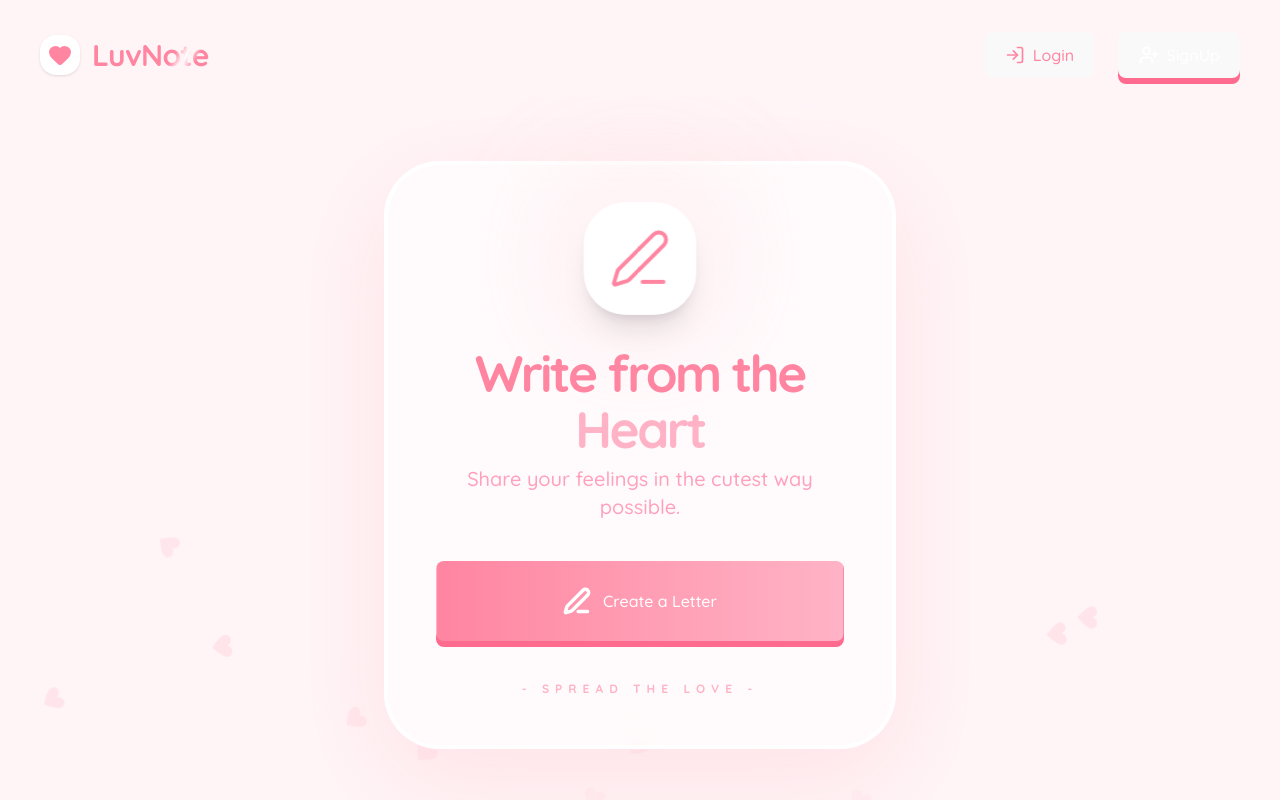
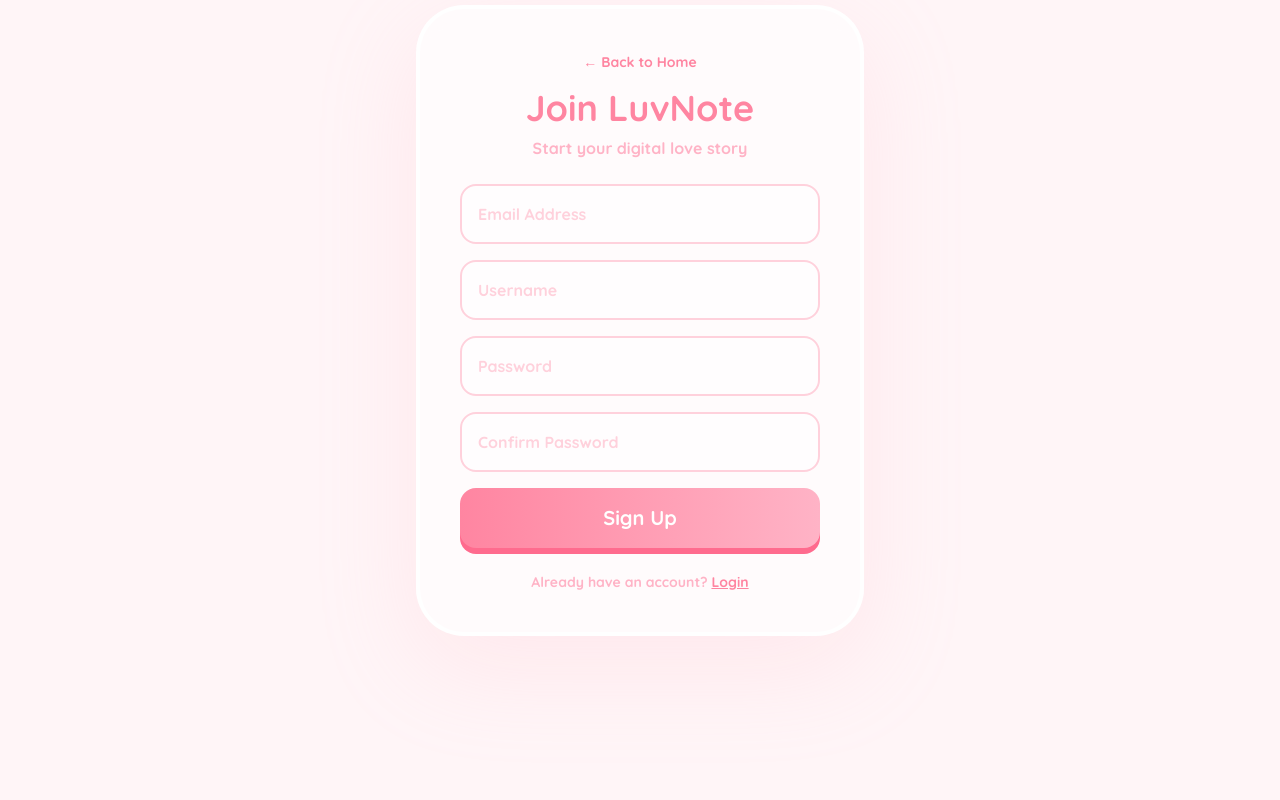
Before and after one commit to edmark1434/confession-letter, a React (Vite) app: page /signup in a window 1280 px wide. Built offline with nearby package versions, Linux system fonts and the light colour scheme.

Commit message:
better visuals 3

```diff
--- a/src/App.css
+++ b/src/App.css
@@ -87,3 +87,37 @@ html, body, #root {
   0%, 100% { transform: translateY(0) scale(1); }
   50% { transform: translateY(-10px) scale(1.05); }
 }
+
+.btn-bubbly-link {
+  display: inline-flex;
+  align-items: center;
+  justify-content: center;
+  text-decoration: none; /* Remove underline */
+  transition: all 0.3s cubic-bezier(0.175, 0.885, 0.32, 1.275);
+  box-shadow: 0 6px 0px #ff6b8e;
+  position: relative;
+  top: 0;
+  cursor: pointer;
+}
+
+.btn-bubbly-link:hover {
+  transform: translateY(-2px);
+  box-shadow: 0 8px 0px #ff6b8e;
+  text-decoration: none; /* Ensure no underline on hover */
+}
+
+.btn-bubbly-link:active {
+  transform: translateY(4px);
+  box-shadow: 0 2px 0px #ff6b8e;
+}
+
+/* Style for regular text links */
+.text-link {
+  text-decoration: none;
+  transition: all 0.3s ease;
+}
+
+.text-link:hover {
+  text-decoration: none;
+  transform: scale(1.1);
+}
--- a/src/App.jsx
+++ b/src/App.jsx
@@ -1,5 +1,6 @@
 import React from 'react';
 import { LogIn, UserPlus, PenLine, Heart } from 'lucide-react';
+import { Link } from 'react-router-dom'; // ADD THIS IMPORT
 import './App.css';
 
 function App() {
@@ -11,19 +12,28 @@ function App() {
           <div className="bg-white p-2 rounded-2xl shadow-sm group-hover:rotate-12 transition-transform">
             <Heart fill="#FF85A1" color="#FF85A1" size={24} />
           </div>
-          <span className="text-3xl font-extrabold text-[#FF85A1] tracking-tight gentle-shine">LuvNote</span>
+          <Link to="/" className="text-3xl font-extrabold text-[#FF85A1] tracking-tight gentle-shine">
+            LuvNote
+          </Link>
         </div>
 
         <div className="flex items-center gap-6">
-          <button className="text-[#FF85A1] font-bold hover:scale-110 transition-transform cursor-pointer text-lg flex items-center gap-2">
+          {/* Replace button with Link */}
+          <Link
+            to="/login"
+            className="text-[#FF85A1] font-bold hover:scale-110 transition-transform cursor-pointer text-lg flex items-center gap-2"
+          >
             <LogIn size={20} /> Login
-          </button>
+          </Link>
 
-          {/* New Bubbly SignUp Button */}
-          <button className="btn-bubbly bg-[#FF85A1] text-white font-bold py-3 px-8 rounded-2xl flex items-center gap-2 cursor-pointer border-none">
+          {/* Replace button with Link */}
+          <Link
+            to="/signup"
+            className="btn-bubbly bg-[#FF85A1] text-white font-bold py-3 px-8 rounded-2xl flex items-center gap-2 cursor-pointer border-none"
+          >
             <UserPlus size={20} strokeWidth={2.5} />
             SignUp
-          </button>
+          </Link>
         </div>
       </nav>
 
@@ -65,7 +75,7 @@ function App() {
           </header>
 
           <div>
-            {/* Improved Main CTA Button */}
+            {/* Keep this as a button if it doesn't navigate */}
             <button className="btn-bubbly w-full h-20 bg-gradient-to-r from-[#FF85A1] to-[#FFB3C6] text-white font-black text-2xl rounded-3xl shadow-[0_10px_25px_rgba(255,133,161,0.3)] flex items-center justify-center gap-3 cursor-pointer border-none">
               <PenLine size={28} strokeWidth={3} />
               Create a Letter
--- /dev/null
+++ b/src/RouterConfig.jsx
@@ -0,0 +1,17 @@
+import React from 'react';
+import { Routes, Route } from 'react-router-dom';
+import App from './App.jsx';
+import LoginPage from './auth/Login.jsx';
+import SignupPage from './auth/Signup.jsx';
+
+const RouterConfig = () => {
+  return (
+    <Routes>
+      <Route path="/" element={<App />} />
+      <Route path="/login" element={<LoginPage />} />
+      <Route path="/signup" element={<SignupPage />} />
+    </Routes>
+  );
+};
+
+export default RouterConfig;
--- /dev/null
+++ b/src/auth/Login.jsx
@@ -0,0 +1,36 @@
+import React from 'react';
+import { Link } from 'react-router-dom';
+
+const LoginPage = () => (
+  <main className="relative z-10 flex-1 flex items-center justify-center px-6 min-h-[80vh]">
+    <div className="cute-glass p-10 rounded-[3rem] shadow-[0_30px_100px_rgba(255,182,193,0.2)] w-full max-w-md space-y-8">
+      <div className="text-center">
+        <Link to="/" className="inline-block mb-4 text-[#FF85A1] hover:underline font-bold text-sm">
+          ← Back to Home
+        </Link>
+        <h2 className="text-4xl font-black text-[#FF85A1]">Welcome Back!</h2>
+        <p className="text-[#FFB3C6] font-bold mt-2">Log in to your love notes</p>
+      </div>
+      <form className="space-y-5" onSubmit={(e) => e.preventDefault()}>
+        <input
+          type="text"
+          placeholder="Username"
+          className="w-full p-4 rounded-2xl border-2 border-[#FFD1DC] focus:border-[#FF85A1] outline-none transition-colors font-bold text-[#FF85A1] placeholder:text-[#FFD1DC] bg-white/50"
+        />
+        <input
+          type="password"
+          placeholder="Password"
+          className="w-full p-4 rounded-2xl border-2 border-[#FFD1DC] focus:border-[#FF85A1] outline-none transition-colors font-bold text-[#FF85A1] placeholder:text-[#FFD1DC] bg-white/50"
+        />
+        <button type="submit" className="btn-bubbly w-full py-4 bg-[#FF85A1] text-white font-black text-xl rounded-2xl shadow-lg border-none">
+          Login
+        </button>
+      </form>
+      <p className="text-center text-[#FFB3C6] font-bold text-sm">
+        New here? <Link to="/signup" className="text-[#FF85A1] underline">Create an account</Link>
+      </p>
+    </div>
+  </main>
+);
+
+export default LoginPage;
--- /dev/null
+++ b/src/auth/Signup.jsx
@@ -0,0 +1,46 @@
+import React from 'react';
+import { Link } from 'react-router-dom';
+
+const SignupPage = () => (
+  <main className="relative z-10 flex-1 flex items-center justify-center px-6 min-h-[80vh]">
+    <div className="cute-glass p-10 rounded-[3rem] shadow-[0_30px_100px_rgba(255,182,193,0.2)] w-full max-w-md space-y-6">
+      <div className="text-center">
+        <Link to="/" className="inline-block mb-4 text-[#FF85A1] hover:underline font-bold text-sm">
+          ← Back to Home
+        </Link>
+        <h2 className="text-4xl font-black text-[#FF85A1]">Join LuvNote</h2>
+        <p className="text-[#FFB3C6] font-bold mt-2">Start your digital love story</p>
+      </div>
+      <form className="space-y-4" onSubmit={(e) => e.preventDefault()}>
+        <input
+          type="email"
+          placeholder="Email Address"
+          className="w-full p-4 rounded-2xl border-2 border-[#FFD1DC] focus:border-[#FF85A1] outline-none transition-colors font-bold text-[#FF85A1] placeholder:text-[#FFD1DC] bg-white/50"
+        />
+        <input
+          type="text"
+          placeholder="Username"
+          className="w-full p-4 rounded-2xl border-2 border-[#FFD1DC] focus:border-[#FF85A1] outline-none transition-colors font-bold text-[#FF85A1] placeholder:text-[#FFD1DC] bg-white/50"
+        />
+        <input
+          type="password"
+          placeholder="Password"
+          className="w-full p-4 rounded-2xl border-2 border-[#FFD1DC] focus:border-[#FF85A1] outline-none transition-colors font-bold text-[#FF85A1] placeholder:text-[#FFD1DC] bg-white/50"
+        />
+        <input
+          type="password"
+          placeholder="Confirm Password"
+          className="w-full p-4 rounded-2xl border-2 border-[#FFD1DC] focus:border-[#FF85A1] outline-none transition-colors font-bold text-[#FF85A1] placeholder:text-[#FFD1DC] bg-white/50"
+        />
+        <button type="submit" className="btn-bubbly w-full py-4 bg-gradient-to-r from-[#FF85A1] to-[#FFB3C6] text-white font-black text-xl rounded-2xl shadow-lg border-none">
+          Sign Up
+        </button>
+      </form>
+      <p className="text-center text-[#FFB3C6] font-bold text-sm">
+        Already have an account? <Link to="/login" className="text-[#FF85A1] underline">Login</Link>
+      </p>
+    </div>
+  </main>
+);
+
+export default SignupPage;
--- a/src/index.css
+++ b/src/index.css
@@ -1,60 +1,60 @@
 @import "tailwindcss";
 @plugin "daisyui";
-:root {
-  font-family: system-ui, Avenir, Helvetica, Arial, sans-serif;
-  line-height: 1.5;
-  font-weight: 400;
+/*:root {*/
+/*  font-family: system-ui, Avenir, Helvetica, Arial, sans-serif;*/
+/*  line-height: 1.5;*/
+/*  font-weight: 400;*/
 
-  color-scheme: light dark;
-  color: rgba(255, 255, 255, 0.87);
-  background-color: #242424;
+/*  color-scheme: light dark;*/
+/*  color: rgba(255, 255, 255, 0.87);*/
+/*  background-color: #242424;*/
 
-  font-synthesis: none;
-  text-rendering: optimizeLegibility;
-  -webkit-font-smoothing: antialiased;
-  -moz-osx-font-smoothing: grayscale;
-}
+/*  font-synthesis: none;*/
+/*  text-rendering: optimizeLegibility;*/
+/*  -webkit-font-smoothing: antialiased;*/
+/*  -moz-osx-font-smoothing: grayscale;*/
+/*}*/
 
-a {
-  font-weight: 500;
-  color: #646cff;
-  text-decoration: inherit;
-}
-a:hover {
-  color: #535bf2;
-}
+/*!*a {*!*/
+/*!*  font-weight: 500;*!*/
+/*!*  color: #FF85A1; !* Your pink color *!*!*/
+/*!*  text-decoration: none; !* Remove underline *!*!*/
+/*!*}*!*/
+/*!*a:hover {*!*/
+/*!*  color: #FFB3C6; !* Your lighter pink *!*!*/
+/*!*}*!*/
 
-body {
-  margin: 0;
-  display: flex;
-  place-items: center;
-  min-width: 320px;
-  min-height: 100vh;
-}
+/*body {*/
+/*  margin: 0;*/
+/*  display: flex;*/
+/*  place-items: center;*/
+/*  min-width: 320px;*/
+/*  min-height: 100vh;*/
+/*}*/
 
-h1 {
-  font-size: 3.2em;
-  line-height: 1.1;
-}
+/*h1 {*/
+/*  font-size: 3.2em;*/
+/*  line-height: 1.1;*/
+/*}*/
 
-button {
-  border-radius: 8px;
-  border: 1px solid transparent;
-  padding: 0.6em 1.2em;
-  font-size: 1em;
-  font-weight: 500;
-  font-family: inherit;
-  /*background-color: #1a1a1a;*/
-  cursor: pointer;
-  transition: border-color 0.25s;
-}
-button:hover {
-  border-color: #646cff;
-}
-button:focus,
-button:focus-visible {
-  outline: 4px auto -webkit-focus-ring-color;
-}
+/*button {*/
+/*  border-radius: 8px;*/
+/*  border: 1px solid transparent;*/
+/*  padding: 0.6em 1.2em;*/
+/*  font-size: 1em;*/
+/*  font-weight: 500;*/
+/*  font-family: inherit;*/
+/*  !*background-color: #1a1a1a;*!*/
+/*  cursor: pointer;*/
+/*  transition: border-color 0.25s;*/
+/*}*/
+/*!*button:hover {*!*/
+/*!*  border-color: #646cff;*!*/
+/*!*}*!*/
+/*button:focus,*/
+/*button:focus-visible {*/
+/*  outline: 4px auto -webkit-focus-ring-color;*/
+/*}*/
 
 @media (prefers-color-scheme: light) {
   :root {
--- a/src/main.jsx
+++ b/src/main.jsx
@@ -2,12 +2,12 @@ import { StrictMode } from 'react'
 import { createRoot } from 'react-dom/client'
 import { BrowserRouter } from 'react-router-dom'
 import './index.css'
-import App from './App.jsx'
+import RouterConfig from './RouterConfig.jsx'  // Changed from App.jsx
 
 createRoot(document.getElementById('root')).render(
   <StrictMode>
     <BrowserRouter>
-      <App />
+      <RouterConfig />
     </BrowserRouter>
   </StrictMode>,
 )
```
